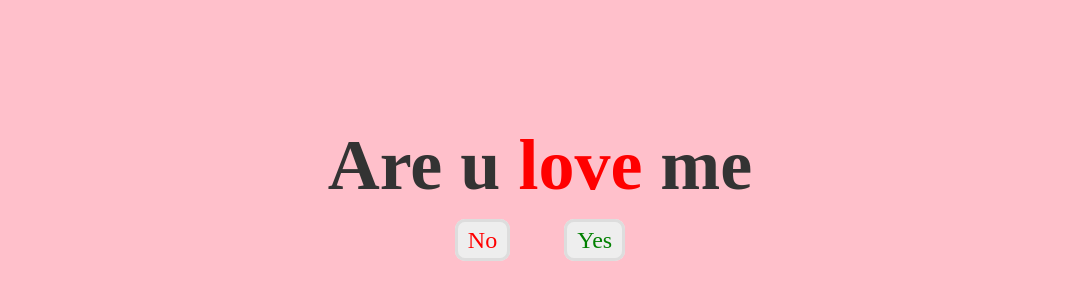
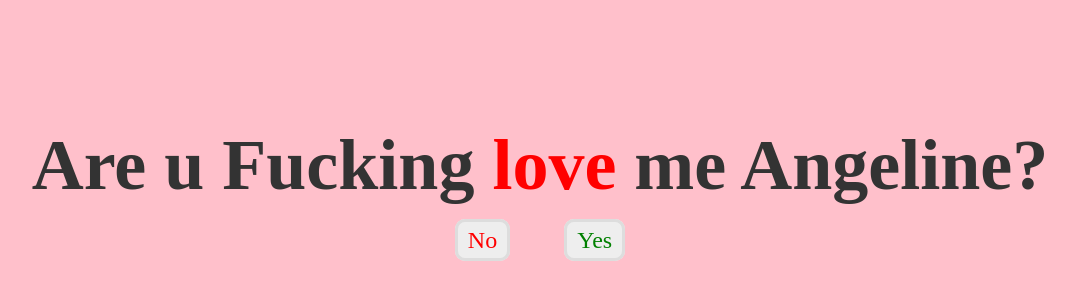
Before and after one commit to JayvhotG/Skibidi-Jay, a plain HTML site: page index.html in a window 1280 px wide. Shown: the part 68-368 px from the top of the page, without its empty margins (100-1175 px from the left). Drawn offline with Linux system fonts and the light colour scheme.

Commit message:
Update index.html

```diff
--- a/index.html
+++ b/index.html
@@ -9,7 +9,7 @@
 <body>
 	<div class="container">
 		<div class="love">
-			<h2>Are u <span>love</span> me</h2>
+			<h2>Are u Fucking <span>love</span> me Angeline?</h2>
 			<a id="no" href="no.html">No</a>
 			<a id="yes" href="yes.html">Yes</a>
 		</div>
```
